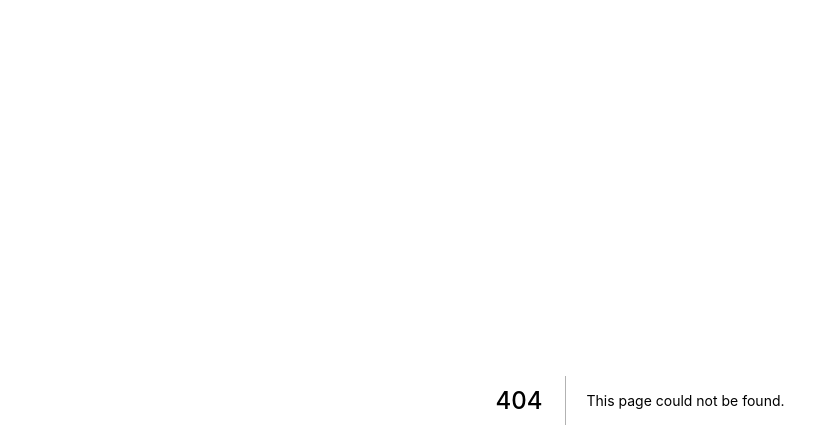
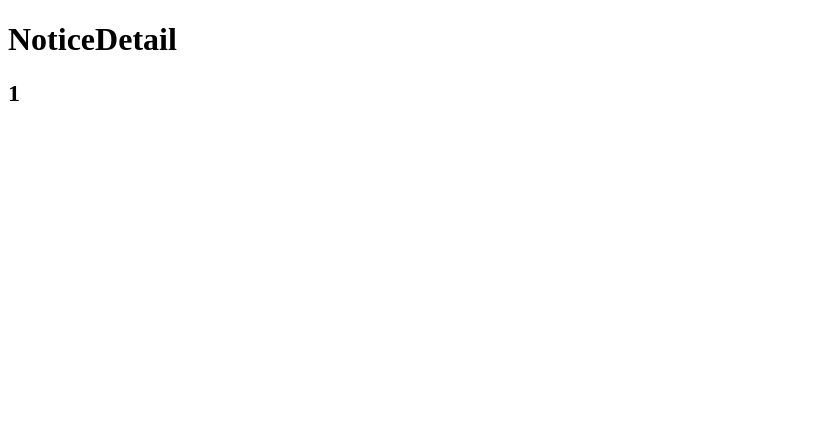
Before and after one commit to Ko-GyeongTae/Frontend-GymManagement-client, a Next.js app: page /admin/notice/1 in a window 1280 px wide. Before the commit this address had no page. Shown: the top 448 px of the page, without its empty margins (0-839 px from the left). Built offline with nearby package versions, Linux system fonts and the light colour scheme.

Commit message:
<ADD> notice detail route

```diff
--- /dev/null
+++ b/pages/admin/notice/[id].tsx
@@ -0,0 +1,14 @@
+import React, { useState } from "react";
+import Head from "next/head";
+import { useRouter } from "next/router";
+
+export default () => {
+  const router = useRouter();
+  const { id } = router.query;
+  return (
+    <div>
+      <h1>NoticeDetail</h1>
+      <h2>{id}</h2>
+    </div>
+  );
+}
```
